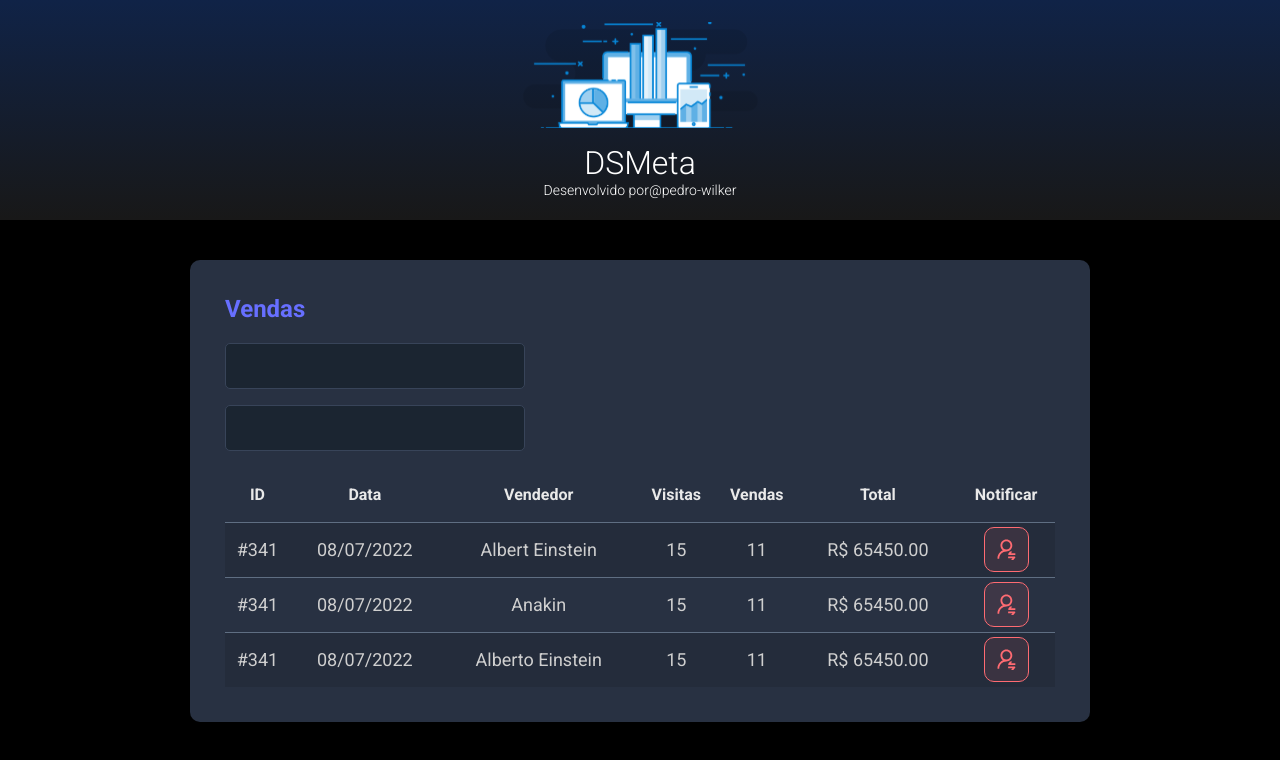
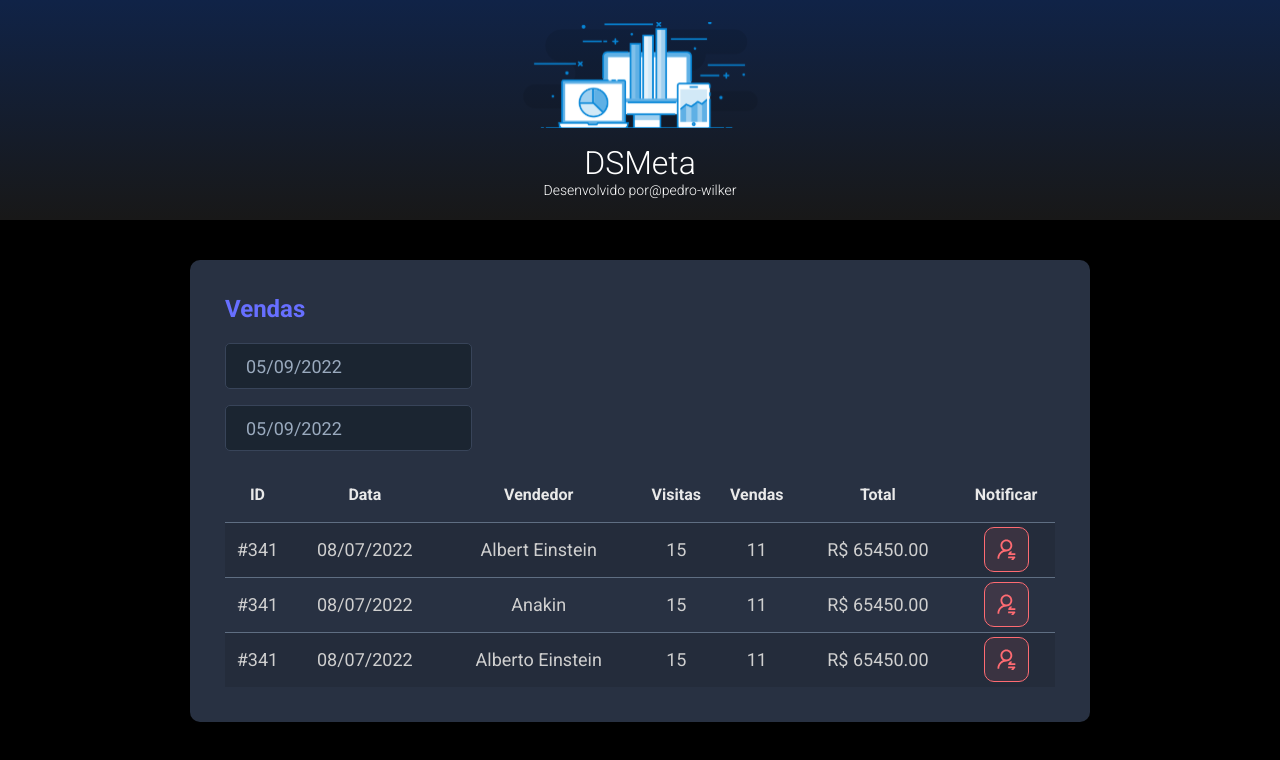
Before and after one commit to Pedro-Wilker/Projeto-devsuperior, a React (Vite) app in the folder frontend/: page / in a window 1280 px wide. Shown: the top 760 px of the page. Built offline with nearby package versions, Linux system fonts and the light colour scheme.

Commit message:
add Datepicker

```diff
--- a/frontend/package.json
+++ b/frontend/package.json
@@ -9,7 +9,9 @@
     "preview": "vite preview"
   },
   "dependencies": {
+    "@types/react-datepicker": "4.4.2",
     "react": "^18.2.0",
+    "react-datepicker": "4.8.0",
     "react-dom": "^18.2.0"
   },
   "devDependencies": {
--- a/frontend/src/componets/SalesCard/index.tsx
+++ b/frontend/src/componets/SalesCard/index.tsx
@@ -1,4 +1,6 @@
 import NotificationButton from "../NotificationButton";
+import DatePicker from "react-datepicker";
+import "react-datepicker/dist/react-datepicker.css";
 import "./style.css";
 
 function Salescard() {
@@ -7,12 +9,21 @@
             <h2 className="dsmeta-sales-title">Vendas</h2>
             <div>
                 <div className="dsmeta-form-control-container">
-                    <input type="text" className="dsmeta-form-control" />
+                    <DatePicker
+                        selected={new Date()}
+                        onChange={(date: Date) => { }}
+                        className="dsmeta-form-control"
+                        dateFormat="dd/MM/yyyy"
+                    />
                 </div>
                 <div className="dsmeta-form-control-container">
-                    <input type="text" className="dsmeta-form-control" />
+                    <DatePicker
+                        selected={new Date()}
+                        onChange={(date: Date) => { }}
+                        className="dsmeta-form-control"
+                        dateFormat="dd/MM/yyyy"
+                    />
                 </div>
-
 
                 <div>
                     <table className="dsmeta-sales-table">
--- a/frontend/src/componets/SalesCard/style.css
+++ b/frontend/src/componets/SalesCard/style.css
@@ -10,12 +10,12 @@
     margin-bottom: 20px;
 }
 
-.dsmeta-form-control-container {
+.dsmeta-form-control-container{
     margin-bottom: 16px;
     max-width: 300px;
 }
 
-.dsmeta-form-control {
+.dsmeta-form-control{
     width: 100%;
     height: 46px;
     background-color: #1b2531;
```
Also changed, not shown: 1 other file (tests, documents, lock files or other folders).
